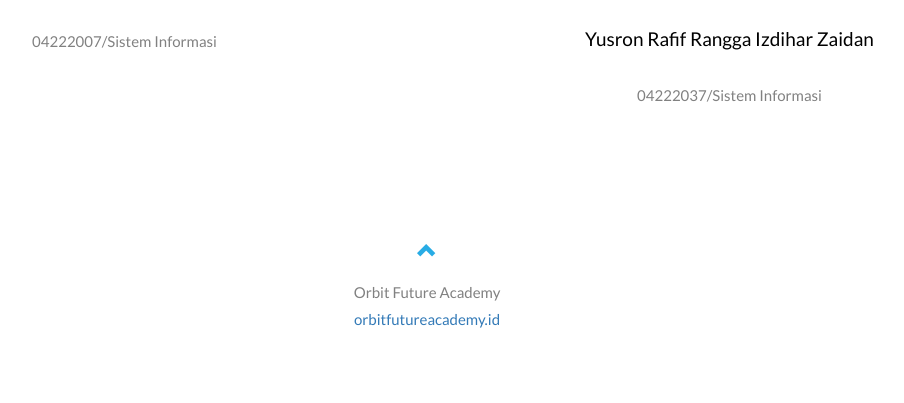
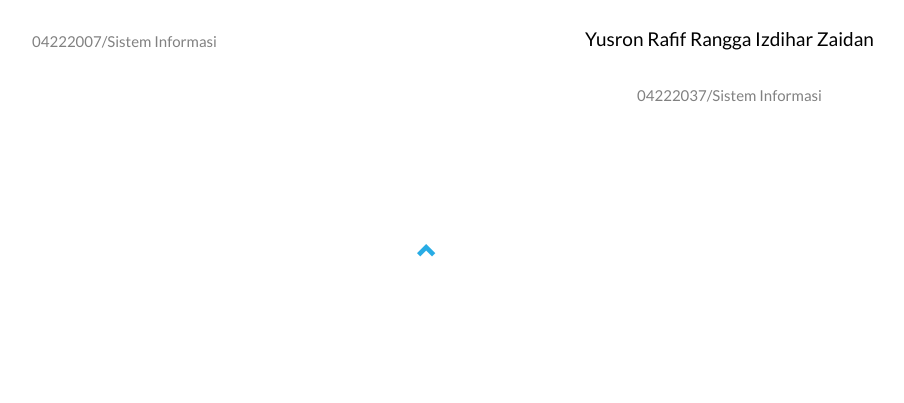
Before and after one commit to zakyirhab/Chatbot-KFC, a Flask app: page / in a window 1280 px wide. Shown: the part 1297-1700 px from the top of the page, without its empty margins (213-1117 px from the left). After the commit the page ends 1554 px from the top, so only its background shows below. Run offline with Flask 3, Linux system fonts and the light colour scheme; parts of the project's set-up code (start-up, migrations or seed data) failed here and were passed over.

Commit message:
Update index.html

```diff
--- a/templates/index.html
+++ b/templates/index.html
@@ -122,7 +122,6 @@
 		<a href="#halamanku" title="To Top">
 			<span class="glyphicon glyphicon-chevron-up"></span>
 		</a>
-		<p>Orbit Future Academy <br> <a href="https://orbitfutureacademy.id/">orbitfutureacademy.id</a></p>
 	</footer>
 
 	<!-- JavaScript untuk Animasi Scroll dan Prediksi Model -->
```
